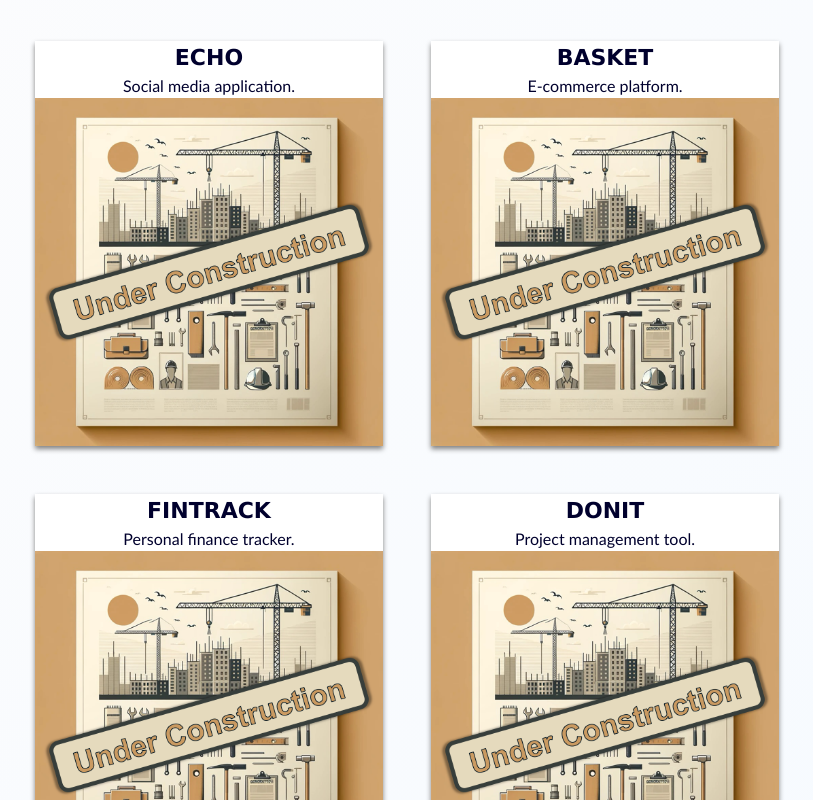
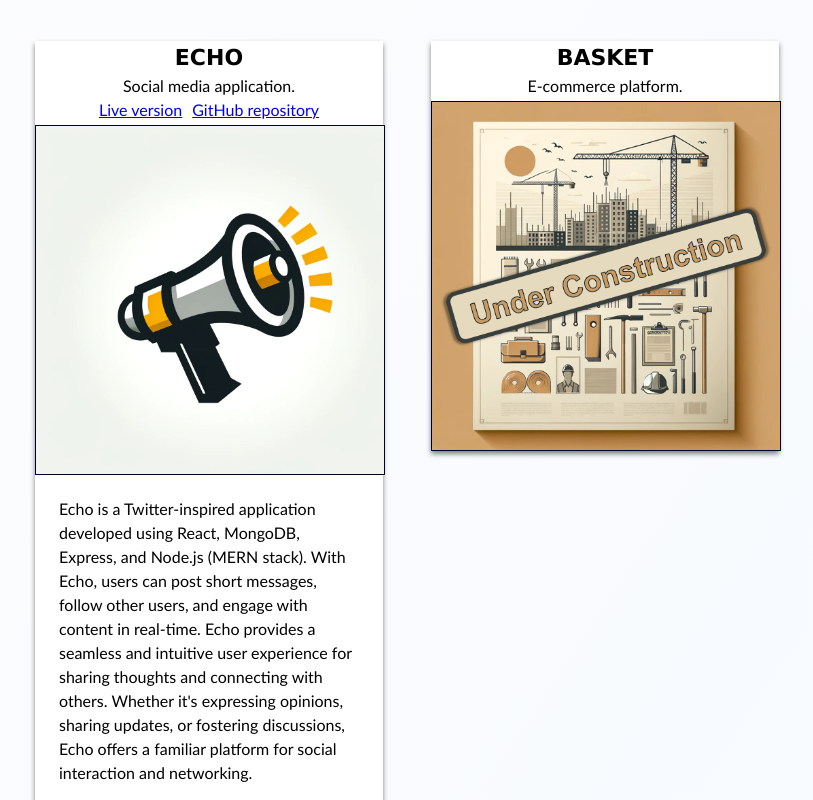
Before and after one commit to maximshilo/personal-website, a React (Create React App) app in the folder client/: page /portfolio in a window 1280 px wide. Shown: the part 220-1020 px from the top of the page, without its empty margins (233-1046 px from the left). Built offline with nearby package versions, Linux system fonts and the light colour scheme.

Commit message:
Added echo to the portfolio

```diff
--- a/client/src/App.css
+++ b/client/src/App.css
@@ -248,6 +248,7 @@ iframe {
 }
 
 .projectCon {
+  max-width: 348px;
   background: white;
   margin: 24px;
   box-shadow: 0 3px 5px gray;
@@ -257,6 +258,9 @@ iframe {
   align-items: flex-start;
   justify-content: center;
   transition: 75ms;
+
+  color: black;
+  text-decoration: none;
 }
 
 .projectCon:hover {
@@ -270,6 +274,9 @@ iframe {
 .projectImg {
   min-width: 348px;
   width: 15vw;
+
+  border: 0.25px solid #00002d;
+  margin-top: 3px;
 }
 
 .projectHeading {
@@ -326,3 +333,7 @@ p {
   overflow-y: auto;
   overflow-x: hidden;
 }
+
+.empty {
+  margin : 0 0 0 10px
+}
--- a/client/src/components/Portfolio.jsx
+++ b/client/src/components/Portfolio.jsx
@@ -1,8 +1,9 @@
 import React from 'react'
-
+import { useNavigate, Link } from 'react-router-dom'
 import Navbar from './Navbar.jsx'
 
 export default function Portfolio(props) {
+    const navigate = useNavigate()
     return (
         <div className='Portfolio'>
             <div className='con'>
@@ -19,9 +20,23 @@ export default function Portfolio(props) {
 
                     <div className='row'>
                         <div className='projectCon'>
-                            <div className='row'><span className='projectHeading'>ECHO</span></div>
-                            <div className='row'><span className='projectBody'>Social media application.</span></div>
-                            <img className='projectImg' src='images/construction.png'></img>
+                                <div className='row'><span className='projectHeading'>ECHO</span></div>
+                                <div className='row'><span className='projectBody'>Social media application.</span></div>
+                                <div className='row'>
+                                    <Link target="_blank" to={'https://echo-application-d49a62c92c1a.herokuapp.com/'} className='projectBody'>Live version</Link>
+                                    <div className='empty'></div>
+                                    <Link target="_blank" to={'https://github.com/maximshilo/echo.git'} className='projectBody'>GitHub repository</Link>
+                                </div>
+                                <img className='projectImg' src='images/echo.png'></img>
+                                <div className='row'>
+                                    <p>
+                                    Echo is a Twitter-inspired application developed using React, MongoDB, Express, and Node.js (MERN stack).
+                                    With Echo, users can post short messages, follow other users, and engage with content in real-time.
+                                    Echo provides a seamless and intuitive user experience for sharing thoughts and connecting with others.
+                                    Whether it's expressing opinions, sharing updates, or fostering discussions,
+                                    Echo offers a familiar platform for social interaction and networking.
+                                    </p>
+                                </div>
                         </div>
 
                         <div className='projectCon'>
```
